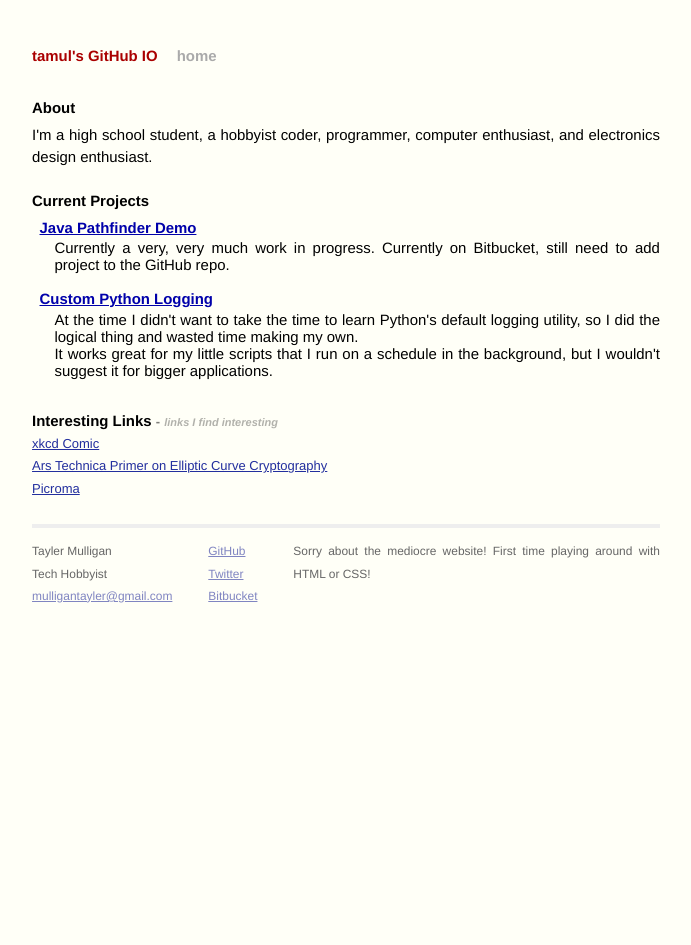
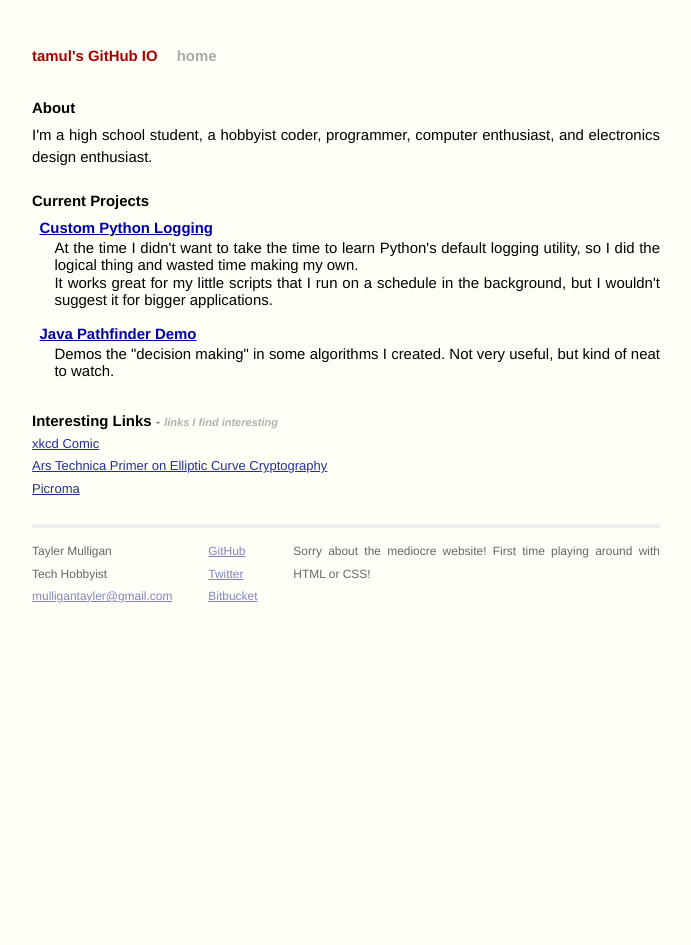
Before and after one commit to mtayler/tamul.github.io, a Jekyll site: the page built from index.html, in a window 1280 px wide. Shown: the whole page, without its empty margins (294-985 px from the left). Built offline with Jekyll 4.4.1, drawn with Linux system fonts in a browser that asks for light colours; Markdown is read by kramdown in place of the engine named in the settings.

Commit message:
Re-arranged "Current Projects" section

```diff
--- a/index.html
+++ b/index.html
@@ -14,13 +14,14 @@ title: Home
 
   <div class="projects">
     <h1>Current Projects</h1>
-    <h2><a href="https://github.com/tamul/Pathfinder">Java Pathfinder Demo</a></h2>
-    <p>Currently a very, very much work in progress. Currently on Bitbucket, still need to add project to the GitHub repo.</p>
-
     <h2><a href="https://github.com/tamul/simplelogger">Custom Python Logging</a></h2>
     <p>At the time I didn't want to take the time to learn Python's default logging utility, so I did the logical thing and wasted time making my own.<br />
     It works great for my little scripts that I run on a schedule in the background, but I wouldn't suggest it for bigger applications.</p>
-  </div>
+
+    <h2><a href="https://github.com/tamul/Pathfinder">Java Pathfinder Demo</a></h2>
+    <p>Demos the "decision making" in some algorithms I created. Not very useful, but kind of neat to watch.</p>
+
+      </div>
 
   <div id="links">
     <h2>Interesting Links <span style="font-size: 13px; opacity: 0.5;">-</span> <span style="font-size: 11px; font-style: italic; opacity: 0.3;"> links I find interesting</span></h2>
```
